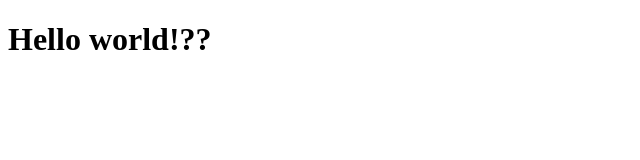
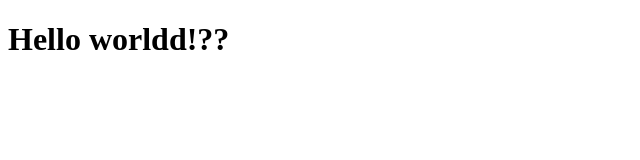
Before and after one commit to YOmicha/plurarlsightJS, a website: page src/index.html in a window 1280 px wide. Shown: the full height of the page, 0-640 px from the left. Drawn offline with Linux system fonts and the light colour scheme.

Commit message:
test for changes

```diff
--- a/src/index.html
+++ b/src/index.html
@@ -14,6 +14,6 @@
     <!--[if lt IE 7]>
       <p class="browsehappy">You are using an <strong>outdated</strong> browser. Please <a href="#">upgrade your browser</a> to improve your experience.</p>
     <![endif]-->
-    <h1>Hello world!??</h1>
+    <h1>Hello worldd!??</h1>
   </body>
 </html>
```
